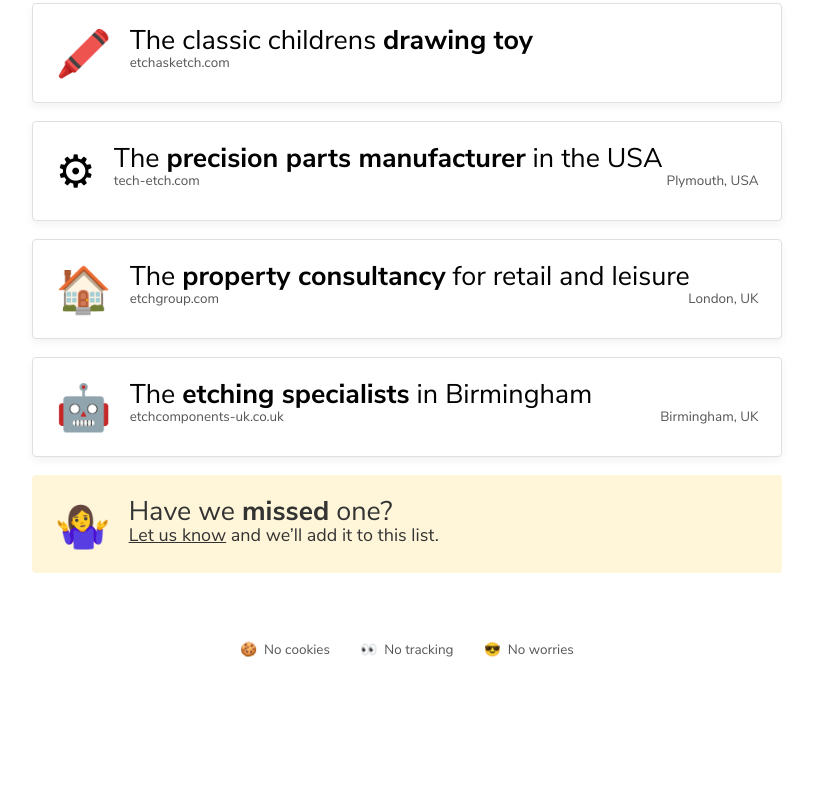
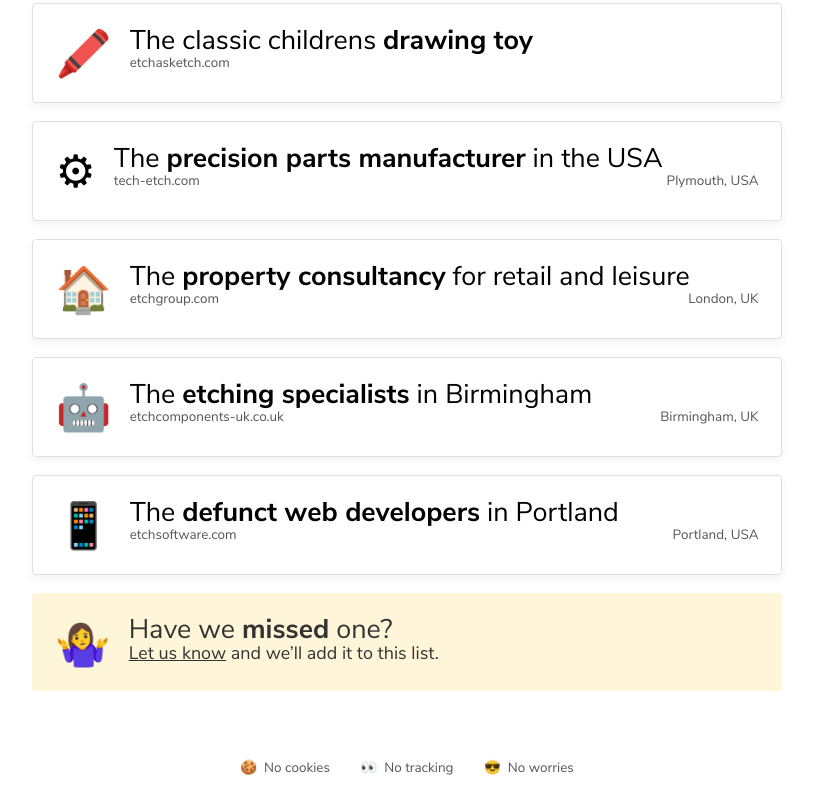
Before and after one commit to etchteam/etch-directory, a website: page index.html in a window 1280 px wide. Shown: the part 1760-2562 px from the top of the page, without its empty margins (233-1046 px from the left). Before the commit the page ends 2444 px from the top, so only its background shows below. Drawn offline with Linux system fonts and the light colour scheme.

Commit message:
feat: Add Etch software

```diff
--- a/index.html
+++ b/index.html
@@ -549,6 +549,22 @@
             </a>
           </li>
           <li>
+            <a class="card" href="https://www.etchsoftware.com/" target="_blank" rel="noopener noreferrer">
+              <div class="card__icon">
+                <span role="img" class="emoji">📱</span>
+              </div>
+              <div class="card__content">
+                <h2 class="card__title">
+                  The <b>defunct web developers</b> in Portland
+                </h2>
+                <div class="card__meta">
+                  <div class="card__meta-domain">etchsoftware.com</div>
+                  <div class="card__meta-location">Portland, USA</div>
+                </div>
+              </div>
+            </a>
+          </li>
+          <li>
             <div class="card card--muted">
               <div class="card__icon">
                 <span role="img" class="emoji">🤷‍♀️</span>
```
